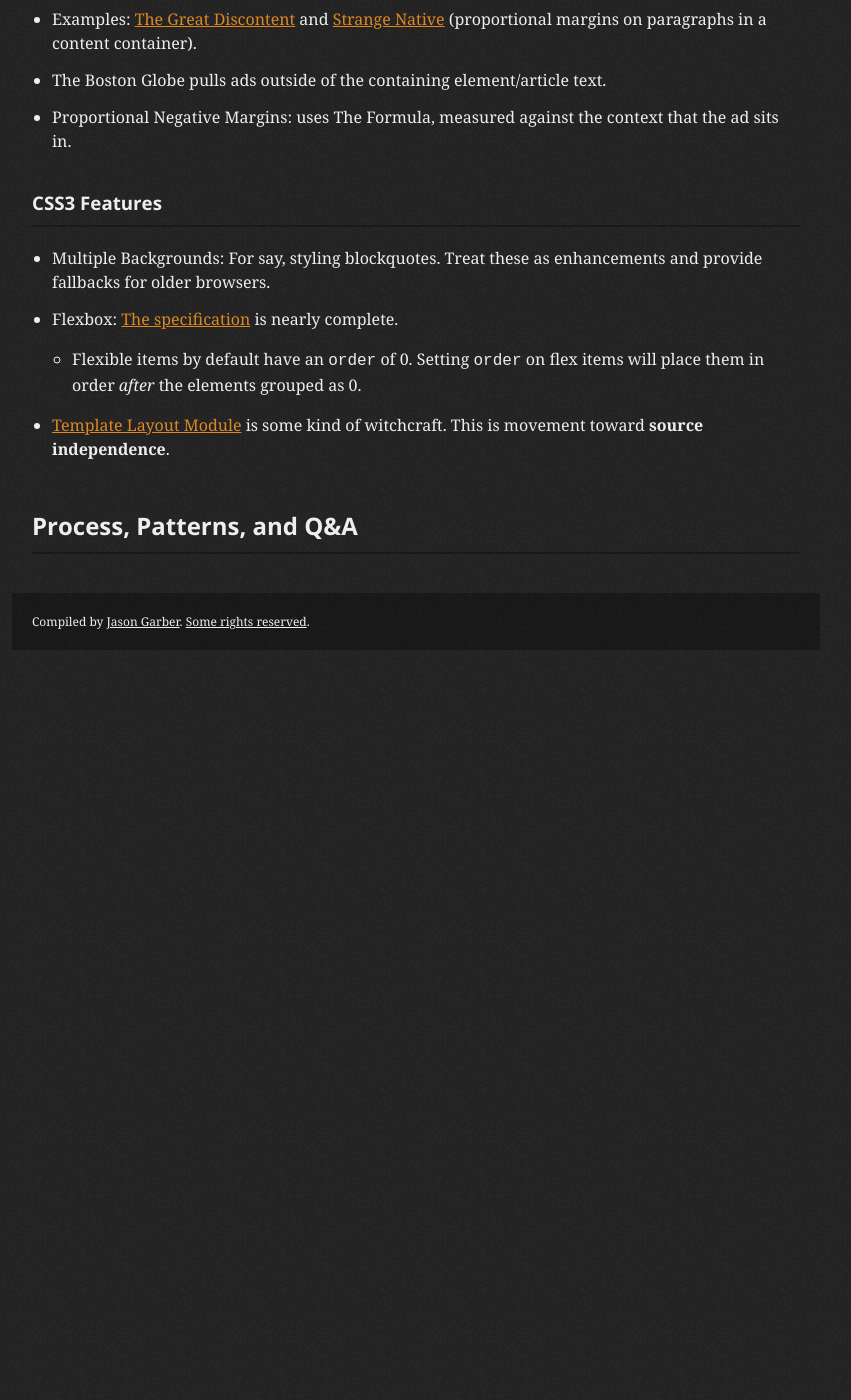
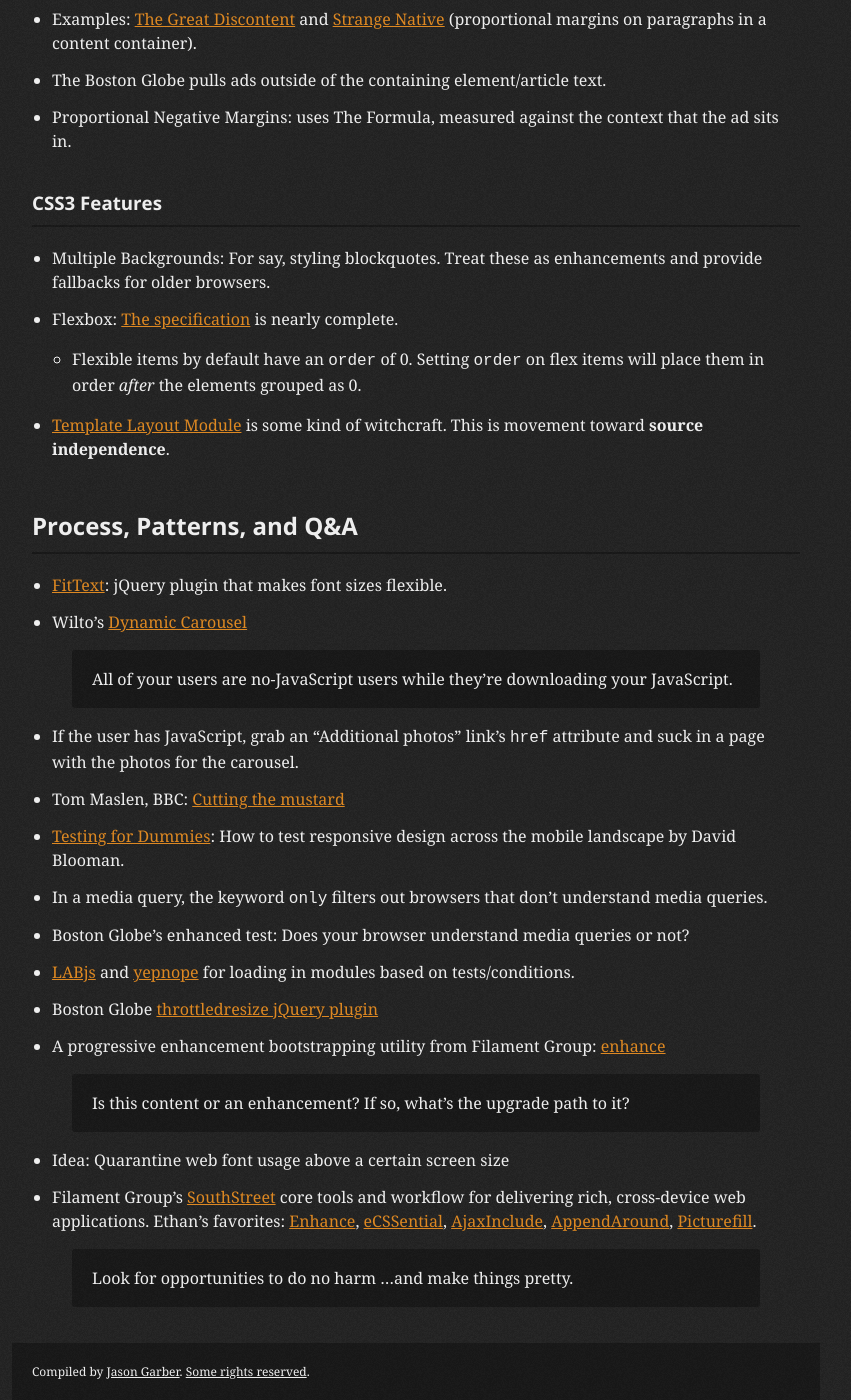
Before and after one commit to jgarber623/sketchnotes.sixtwothree.org, a Jekyll site: the page built from _posts/2012-08-08-responsive-web-design-workshop.md, in a window 1280 px wide and 1400 px high, scrolled down 4971 px. Shown: the whole window, without its empty margins (224-1075 px from the left). Built offline with Jekyll 4.4.1, drawn with Linux system fonts in a browser that asks for light colours; before the commit the page ends 5621 px from its top, so only the background shows below that.

Commit message:
Final notes from Ethan's workshop.

```diff
--- a/_posts/2012-08-08-responsive-web-design-workshop.md
+++ b/_posts/2012-08-08-responsive-web-design-workshop.md
@@ -142,3 +142,24 @@ Mark Boulton, [A New Canon](http://vimeo.com/35719862):
 - [Template Layout Module](http://www.w3.org/TR/css3-layout/) is some kind of witchcraft. This is movement toward **source independence**.
 
 ## Process, Patterns, and Q&A ##
+
+- [FitText](http://fittextjs.com/): jQuery plugin that makes font sizes flexible.
+- Wilto's [Dynamic Carousel](https://github.com/Wilto/Dynamic-Carousel)
+
+> All of your users are no-JavaScript users while they're downloading your JavaScript.
+
+- If the user has JavaScript, grab an "Additional photos" link's `href` attribute and suck in a page with the photos for the carousel.
+- Tom Maslen, BBC: [Cutting the mustard](http://blog.responsivenews.co.uk/post/18948466399/cutting-the-mustard)
+- [Testing for Dummies](http://mobiletestingfordummies.tumblr.com/): How to test responsive design across the mobile landscape by David Blooman.
+- In a media query, the keyword `only` filters out browsers that don't understand media queries.
+- Boston Globe's enhanced test: Does your browser understand media queries or not?
+- [LABjs](http://labjs.com/) and [yepnope](http://yepnopejs.com/) for loading in modules based on tests/conditions.
+- Boston Globe [throttledresize jQuery plugin](http://www.bostonglobe.com/js/lib/jquery.throttledresize.js)
+- A progressive enhancement bootstrapping utility from Filament Group: [enhance](https://github.com/filamentgroup/enhance/)
+
+> Is this content or an enhancement? If so, what's the upgrade path to it?
+
+- Idea: Quarantine web font usage above a certain screen size
+- Filament Group's [SouthStreet](https://github.com/filamentgroup/Southstreet) core tools and workflow for delivering rich, cross-device web applications. Ethan's favorites: [Enhance](https://github.com/filamentgroup/enhance), [eCSSential](https://github.com/filamentgroup/eCSSential), [AjaxInclude](https://github.com/filamentgroup/Ajax-Include-Pattern/), [AppendAround](https://github.com/filamentgroup/AppendAround), [Picturefill](https://github.com/scottjehl/picturefill/).
+
+> Look for opportunities to do no harm ...and make things pretty.
```
